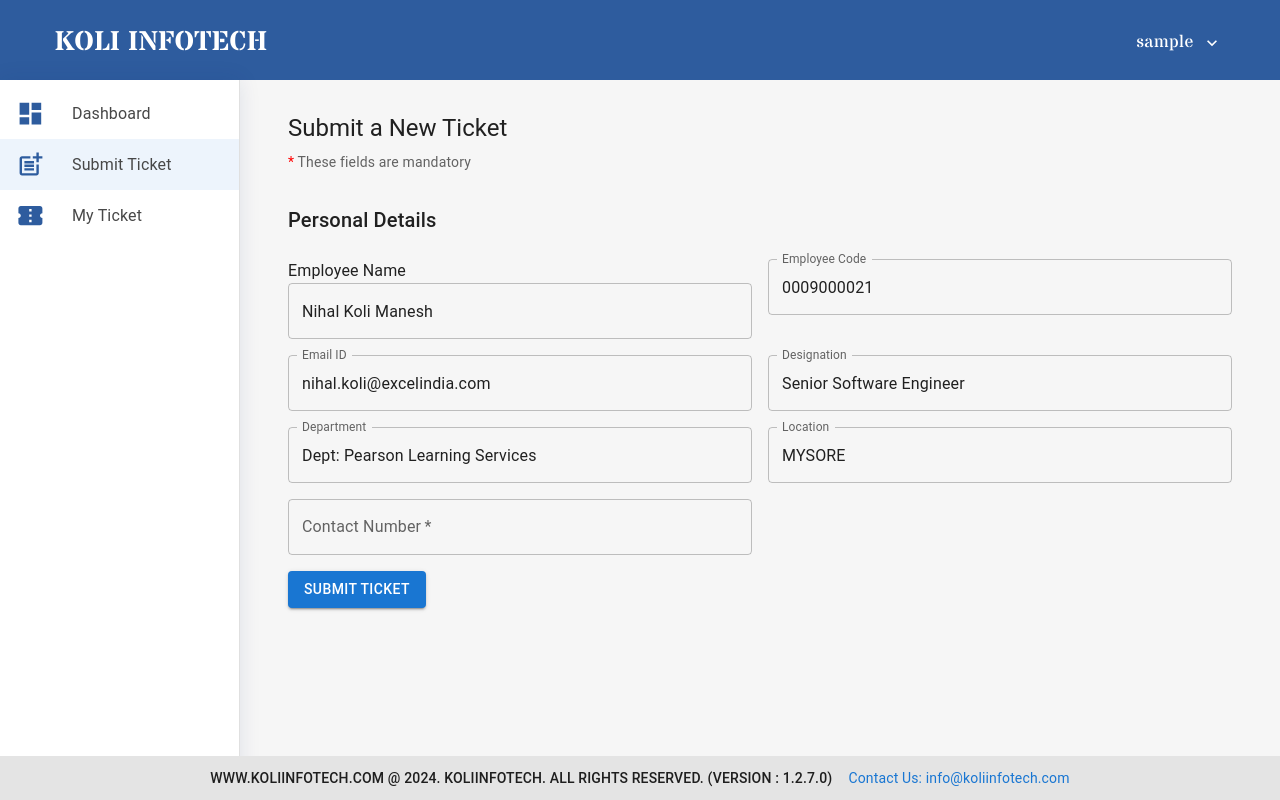
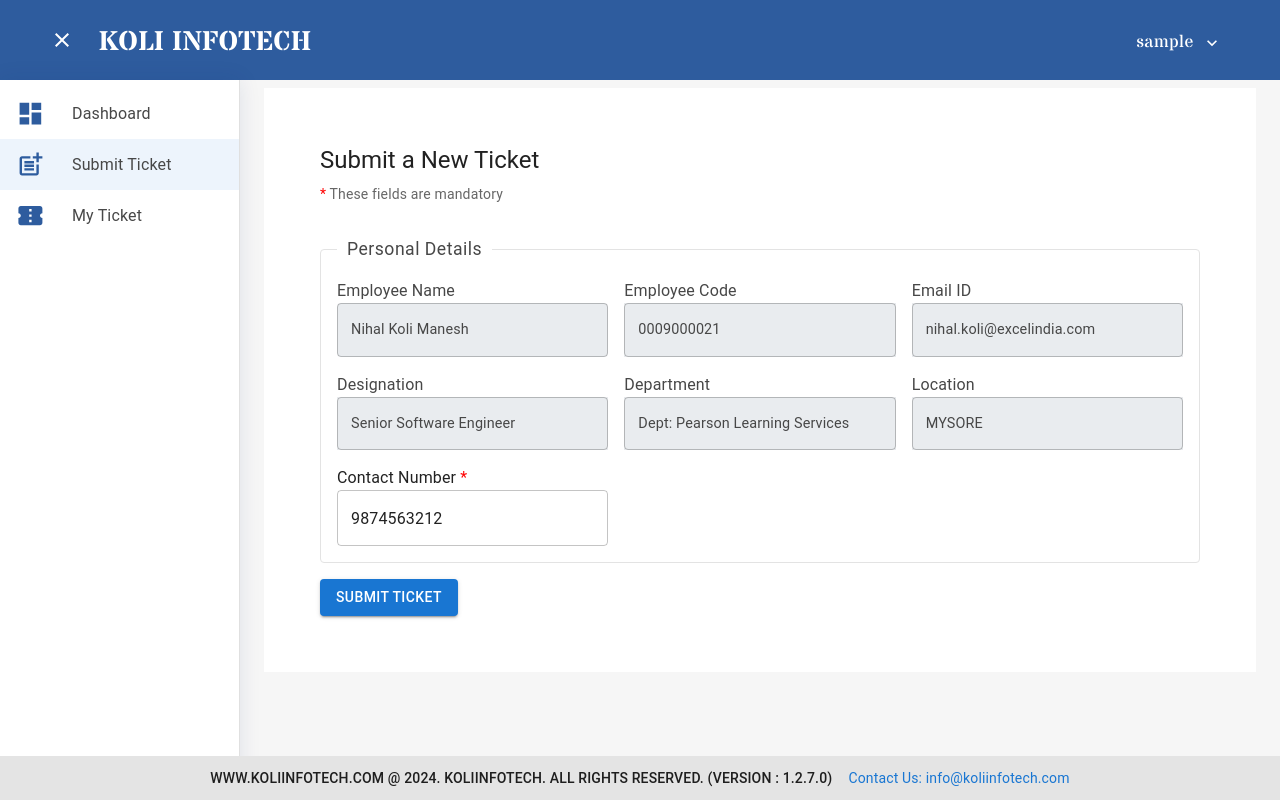
Before and after one commit to vamshidevv/KIHD, a React (Create React App) app: page /submitticket in a window 1280 px wide. Built offline with nearby package versions, Linux system fonts and the light colour scheme; sample sign-in values are in the browser's storage.

Commit message:
Added sidebar toggle and styled personal details form

```diff
--- a/src/Components/Drawer.jsx
+++ b/src/Components/Drawer.jsx
@@ -21,8 +21,8 @@ import DashboardIcon from "@mui/icons-material/Dashboard";
 import PostAddIcon from "@mui/icons-material/PostAdd";
 import ConfirmationNumberIcon from "@mui/icons-material/ConfirmationNumber";
 import { Blocks } from "react-loader-spinner";
-import NavBar from "./NavBar";
 import Footer from "./Footer";
+import CloseIcon from "@mui/icons-material/Close";
 
 const drawerWidth = 240;
 
@@ -31,7 +31,7 @@ function ResponsiveDrawer({ window, children }) {
   const location = useLocation();
   const [isLoading, setIsLoading] = useState(true);
   const [mobileOpen, setMobileOpen] = useState(false);
-  const [isClosing, setIsClosing] = useState(false);
+  const [drawerOpen, setDrawerOpen] = useState(true); // Initially open on desktop
   const [username, setUsername] = useState(localStorage.getItem("username"));
   const [popoverAnchorEl, setPopoverAnchorEl] = useState(null);
   const [activeSection, setActiveSection] = useState("Dashboard");
@@ -81,18 +81,12 @@ function ResponsiveDrawer({ window, children }) {
 
   const openPopover = Boolean(popoverAnchorEl);
 
-  const handleDrawerClose = () => {
-    setIsClosing(true);
+  const handleDrawerToggle = () => {
+    if (mobileOpen && !drawerOpen) {
       setMobileOpen(false);
-  };
-
-  const handleDrawerTransitionEnd = () => {
-    setIsClosing(false);
-  };
-
-  const handleDrawerToggle = () => {
-    if (!isClosing) {
+    } else {
       setMobileOpen(!mobileOpen);
+      setDrawerOpen(!drawerOpen);
     }
   };
 
@@ -179,15 +173,29 @@ function ResponsiveDrawer({ window, children }) {
               disableGutters
               sx={{ paddingRight: { sm: "0px", lg: "30px" } }}
             >
+              {drawerOpen && ( // Conditional rendering based on drawerOpen state
+                <IconButton
+                  color="inherit"
+                  aria-label="close drawer"
+                  edge="start"
+                  onClick={handleDrawerToggle}
+                  sx={{ mr: 2, display: { sm: "block" } }}
+                >
+                  <CloseIcon id="close-icon" />{" "}
+                  {/* Close icon when drawer is open */}
+                </IconButton>
+              )}
+              {!drawerOpen && ( // Hamburger icon when drawer is closed
                 <IconButton
                   color="inherit"
                   aria-label="open drawer"
                   edge="start"
                   onClick={handleDrawerToggle}
-                sx={{ mr: 2, display: { sm: "none" } }}
+                  sx={{ mr: 2, display: { sm: "block" } }}
                 >
                   <MenuIcon />
                 </IconButton>
+              )}
               <Typography
                 variant="h6"
                 noWrap
@@ -251,9 +259,10 @@ function ResponsiveDrawer({ window, children }) {
         <Box
           component="nav"
           sx={{
-            width: { sm: drawerWidth },
+            width: { sm: drawerOpen ? drawerWidth : 0 },
             flexShrink: { sm: 0 },
             mt: "80px",
+            transition: "width 0.3s",
           }}
           aria-label="mailbox folders"
         >
@@ -261,8 +270,7 @@ function ResponsiveDrawer({ window, children }) {
             container={container}
             variant="temporary"
             open={mobileOpen}
-            onTransitionEnd={handleDrawerTransitionEnd}
-            onClose={handleDrawerClose}
+            onClose={handleDrawerToggle}
             ModalProps={{
               keepMounted: true,
             }}
@@ -283,18 +291,17 @@ function ResponsiveDrawer({ window, children }) {
               display: { xs: "none", sm: "block" },
               "& .MuiDrawer-paper": {
                 boxSizing: "border-box",
-                width: drawerWidth,
+                width: drawerOpen ? drawerWidth : 0,
                 mt: "80px",
+                transition: "width 0.3s",
                 boxShadow: "0 0 20px rgba(1,41,112,.1)",
               },
-              marginBottom: "80px",
             }}
             open
           >
             {drawer}
           </Drawer>
         </Box>
-
         <Box
           component="main"
           sx={{
@@ -302,7 +309,8 @@ function ResponsiveDrawer({ window, children }) {
             height: "100vh",
             backgroundColor: "#f6f6f6",
             p: 3,
-            width: { sm: `calc(100% - ${drawerWidth}px)` },
+            width: { sm: `calc(100% - ${drawerOpen ? drawerWidth : 0}px)` },
+            transition: "width 0.3s",
           }}
         >
           <Toolbar />
--- a/src/Components/SubmitTicket.jsx
+++ b/src/Components/SubmitTicket.jsx
@@ -11,7 +11,7 @@ import { Formik, Form, Field } from "formik";
 import withResponsiveDrawer from "./withResponsiveDrawer";
 
 const initialValues = {
-  contactNumber: "",
+  contactNumber: "9874563212",
   type: "",
   category: "",
   subcategory: "",
@@ -23,12 +23,13 @@ const initialValues = {
 
 const SubmitTicket = () => {
   return (
+    <div style={{ backgroundColor: "white", padding: "2rem" }}>
       <Box sx={{ padding: 3 }}>
         <Typography variant="h5" gutterBottom>
           Submit a New Ticket
         </Typography>
         <Typography variant="body2" color="textSecondary" sx={{ mb: "2rem" }}>
-        <span style={{ color: "red" }}>*</span> These fields are mandatory
+          <span className="imp">*</span> These fields are mandatory
         </Typography>
 
         <Formik
@@ -41,74 +42,175 @@ const SubmitTicket = () => {
             <Form>
               <Grid container spacing={2}>
                 <Grid item xs={12}>
-                <Typography variant="h6" gutterBottom>
+                  <Box
+                    sx={{ border: "1px solid #e3e3e3" }}
+                    component="fieldset"
+                    borderColor="gray"
+                    borderRadius="4px"
+                    padding={2}
+                  >
+                    <legend
+                      style={{
+                        padding: "0 10px",
+                        fontSize: "1.1rem",
+                        letterSpacing: "0.5px ",
+                        fontWeight: "400",
+                        color: "#474747",
+                      }}
+                    >
                       Personal Details
-                </Typography>
-              </Grid>
-              <Grid item xs={12} sm={6}>
-                <label htmlFor="">Employee Name</label>
+                    </legend>
+                    <Grid container spacing={2}>
+                      <Grid item xs={12} sm={6} md={4}>
+                        <label
+                          htmlFor=""
+                          style={{ fontSize: "1rem", color: "#474747" }}
+                        >
+                          Employee Name
+                        </label>
                         <TextField
                           fullWidth
                           variant="outlined"
                           value="Nihal Koli Manesh"
-                  InputProps={{ readOnly: true }}
+                          InputProps={{
+                            readOnly: true,
+                            style: {
+                              backgroundColor: "#e9ecef",
+                              color: "#474747",
+                              fontSize: "0.9rem",
+                            },
+                          }}
                         />
                       </Grid>
-              <Grid item xs={12} sm={6}>
+                      <Grid item xs={12} sm={6} md={4}>
+                        <label
+                          htmlFor=""
+                          style={{ fontSize: "1rem", color: "#474747" }}
+                        >
+                          Employee Code
+                        </label>
                         <TextField
                           fullWidth
-                  label="Employee Code"
                           variant="outlined"
                           value="0009000021"
-                  InputProps={{ readOnly: true }}
+                          InputProps={{
+                            readOnly: true,
+                            style: {
+                              backgroundColor: "#e9ecef",
+                              color: "#474747",
+                              fontSize: "0.9rem",
+                            },
+                          }}
+                          sx={{ backgroundColor: "#e9ecef" }}
                         />
                       </Grid>
-              <Grid item xs={12} sm={6}>
+                      <Grid item xs={12} sm={6} md={4}>
+                        <label
+                          htmlFor=""
+                          style={{ fontSize: "1rem", color: "#474747" }}
+                        >
+                          Email ID
+                        </label>
                         <TextField
                           fullWidth
-                  label="Email ID"
                           variant="outlined"
                           value="nihal.koli@excelindia.com"
-                  InputProps={{ readOnly: true }}
+                          InputProps={{
+                            readOnly: true,
+                            style: {
+                              backgroundColor: "#e9ecef",
+                              color: "#474747",
+                              fontSize: "0.9rem",
+                            },
+                          }}
+                          sx={{ backgroundColor: "#e9ecef" }}
                         />
                       </Grid>
-              <Grid item xs={12} sm={6}>
+                      <Grid item xs={12} sm={6} md={4}>
+                        <label
+                          htmlFor=""
+                          style={{ fontSize: "1rem", color: "#474747" }}
+                        >
+                          Designation
+                        </label>
                         <TextField
                           fullWidth
-                  label="Designation"
                           variant="outlined"
                           value="Senior Software Engineer"
-                  InputProps={{ readOnly: true }}
+                          InputProps={{
+                            readOnly: true,
+                            style: {
+                              backgroundColor: "#e9ecef",
+                              color: "#474747",
+                              fontSize: "0.9rem",
+                            },
+                          }}
+                          sx={{ backgroundColor: "#e9ecef" }}
                         />
                       </Grid>
-              <Grid item xs={12} sm={6}>
+                      <Grid item xs={12} sm={6} md={4}>
+                        <label
+                          htmlFor=""
+                          style={{ fontSize: "1rem", color: "#474747" }}
+                        >
+                          Department
+                        </label>
                         <TextField
                           fullWidth
-                  label="Department"
                           variant="outlined"
                           value="Dept: Pearson Learning Services"
-                  InputProps={{ readOnly: true }}
+                          InputProps={{
+                            readOnly: true,
+                            style: {
+                              backgroundColor: "#e9ecef",
+                              color: "#474747",
+                              fontSize: "0.9rem",
+                            },
+                          }}
+                          sx={{ backgroundColor: "#e9ecef" }}
                         />
                       </Grid>
-              <Grid item xs={12} sm={6}>
+                      <Grid item xs={12} sm={6} md={4}>
+                        <label
+                          htmlFor=""
+                          style={{ fontSize: "1rem", color: "#474747" }}
+                        >
+                          Location
+                        </label>
                         <TextField
                           fullWidth
-                  label="Location"
                           variant="outlined"
                           value="MYSORE"
-                  InputProps={{ readOnly: true }}
+                          InputProps={{
+                            readOnly: true,
+                            style: {
+                              backgroundColor: "#e9ecef",
+                              color: "#474747",
+                              fontSize: "0.9rem",
+                            },
+                          }}
+                          sx={{ backgroundColor: "#e9ecef" }}
                         />
                       </Grid>
-              <Grid item xs={12} sm={6}>
+                      <Grid item xs={12} sm={6} md={4}>
+                        <label htmlFor="">
+                          Contact Number <span className="imp">*</span>
+                        </label>
                         <Field
                           as={TextField}
                           fullWidth
                           name="contactNumber"
-                  label="Contact Number"
                           variant="outlined"
+                          placeholder=" Contact No"
+
                           required
                         />
                       </Grid>
+                    </Grid>
+                  </Box>
+                </Grid>
+
+                {/* ========================= Ticket Details Form ============================ */}
 
 
                 <Grid item xs={12}>
@@ -121,6 +223,7 @@ const SubmitTicket = () => {
           )}
         </Formik>
       </Box>
+    </div>
   );
 };
 
--- a/src/Style/Style.css
+++ b/src/Style/Style.css
@@ -203,14 +203,10 @@ body {
   }
 }
 
-@media (max-width: 600px) {
-  .ticket-count {
-    padding-top: 5px !important;
-    padding-bottom: 0px !important;
-  }
-  .dashboard-card {
-    width: 100%;
-  }
+/* DahsBoradcards css ends  here  */
+
+/* important form css for asteric starts here*/
+.imp {
+  color: red;
 }
-
-/* DahsBoradcards css ends  here  */
+/* important form css for asteric ends here*/
```
Lines whose indentation alone changed are shown as unchanged.
